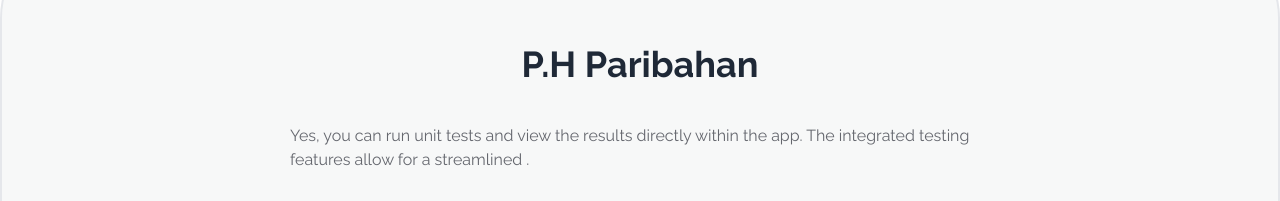
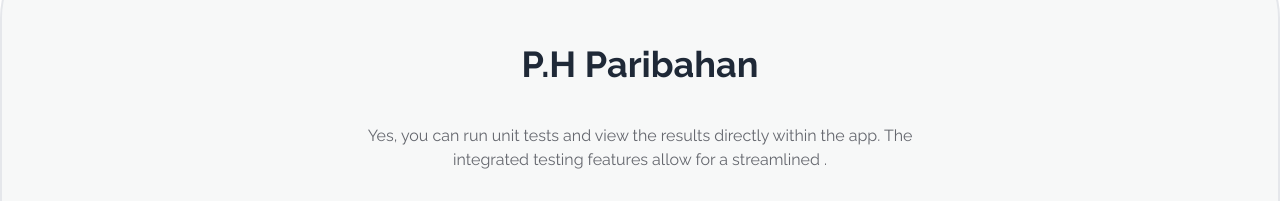
Before and after one commit to abu-abdullah22/Smart-Ticketing, a plain HTML site: page index.html in a window 1280 px wide. Shown: the part 1640-1841 px from the top of the page. Drawn offline with nearby package versions, Linux system fonts and the light colour scheme.

Commit message:
more fixed

```diff
--- a/index.html
+++ b/index.html
@@ -194,7 +194,7 @@
        <div class="container mx-auto my-28">
         <div class="flex flex-col items-center space-y-10">
             <h2 class="text-4xl font-bold">P.H Paribahan</h2>
-            <p class="text-[#03071299] lg:w-[700px]">Yes, you can run unit tests and view the results directly within the app. The integrated testing features allow for a streamlined .</p>
+            <p class="text-[#03071299] text-center lg:w-[600px]">Yes, you can run unit tests and view the results directly within the app. The integrated testing features allow for a streamlined .</p>
            </div>
 
 
```
Also changed, not shown: script.js (line endings or trailing spaces).
